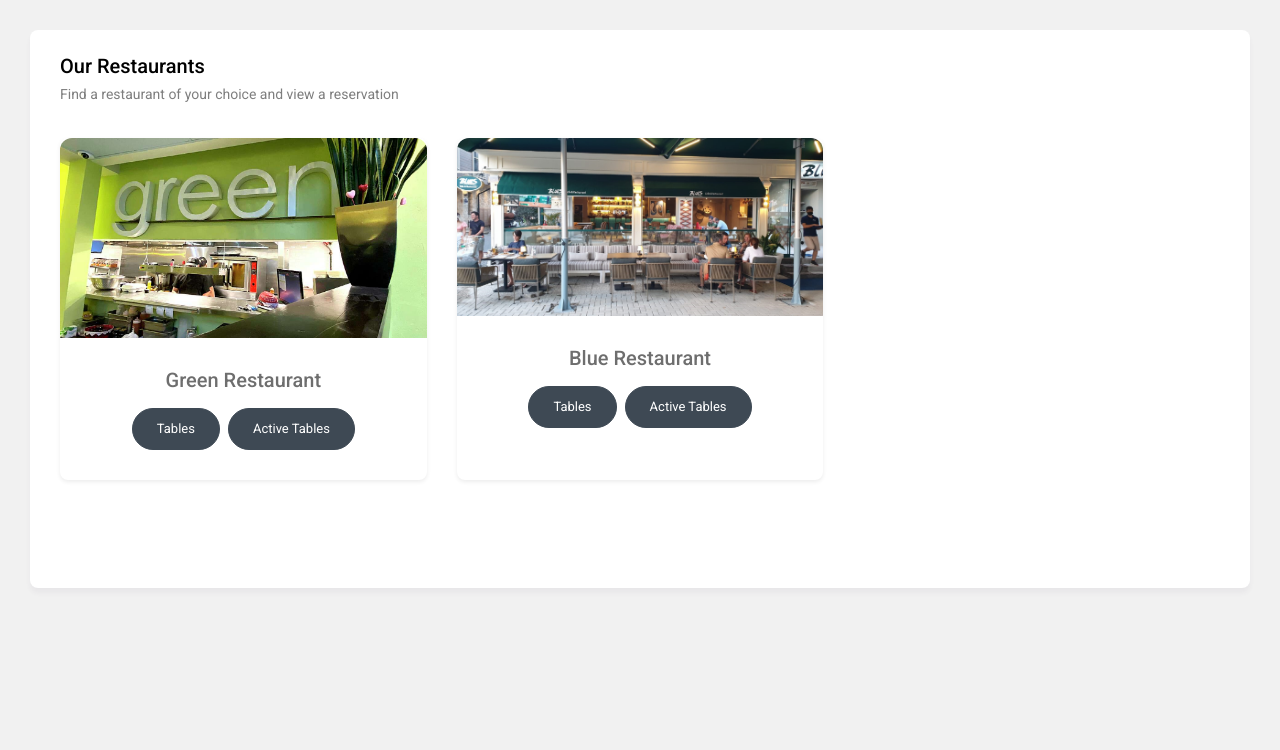
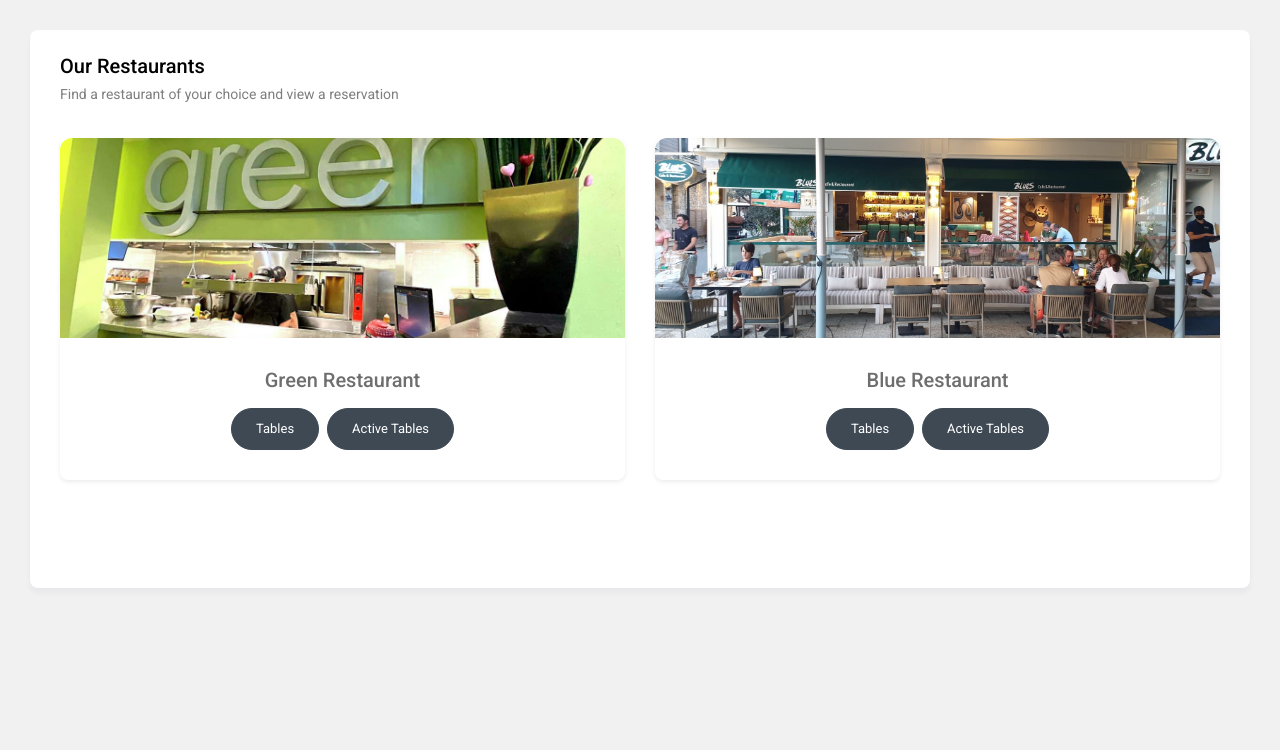
Before and after one commit to Nweke273/tableo-laravel-assessment, a Laravel app: page /restaurants in a window 1280 px wide. Shown: the part 80-830 px from the top of the page. Run offline with Laravel 9, Linux system fonts and the light colour scheme; data comes from the database, SQL or seed files in the repository.

Commit message:
React: Restaurant card display

```diff
--- a/resources/views/restaurants/index.blade.php
+++ b/resources/views/restaurants/index.blade.php
@@ -26,7 +26,7 @@
                                         <div class="row gy-4" id="favourite-itemsContent">
                                             <?php $i = 1; ?>
                                             @foreach($restaurants as $restaurant)
-                                            <div class="col-md-6 col-lg-4 mb-4">
+                                            <div class="col-md-6 col-lg-6 mb-4">
                                                 <div class="card border-light shadow-sm">
                                                     <a href="javascript:void(0)">
                                                         <img src="{{ asset('images/dish/pic' . $i++ . '.jpg') }}" class="card-img-top img-fluid rounded-top" alt="" style="max-height: 200px; object-fit: cover;">
```
